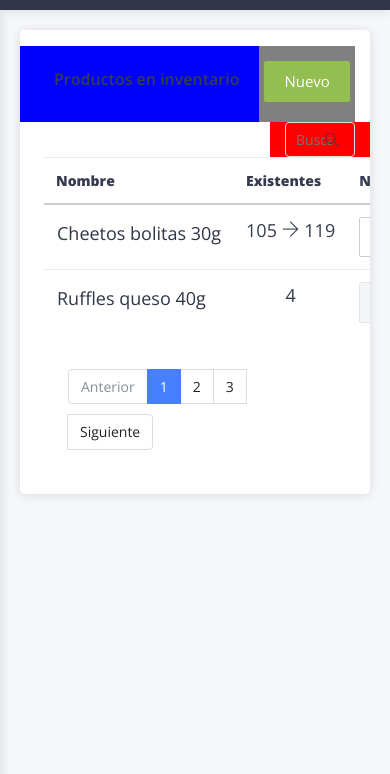
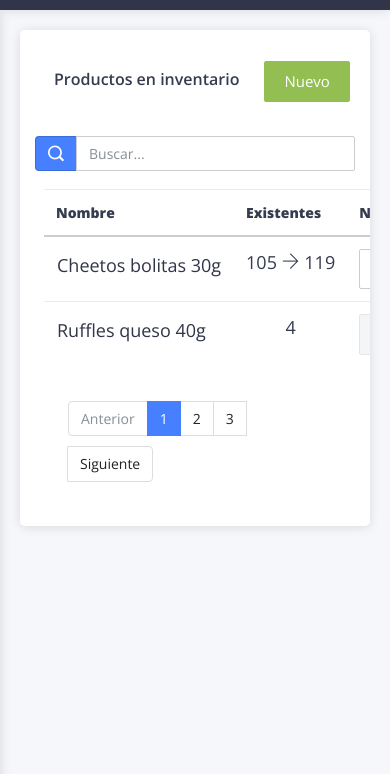
Before and after one commit to edwinchp/casa-pineiro-html-template, a plain HTML site: page product.index.html in a window 390 px wide. Shown: the part 70-844 px from the top of the page. Drawn offline with nearby package versions, Linux system fonts and the light colour scheme; files whose address does not match are found by name.

Commit message:
search box replaced by a default one

```diff
--- a/assets/css/custom.css
+++ b/assets/css/custom.css
@@ -132,13 +132,11 @@ justify-content: start;
     display: flex;
     align-items: center;
     padding-left: 1em;
-    background-color: blue;
 }
 
 .section-header-buttons{
     display: flex;
     align-items: center;
-    background-color: grey;
 
 }
 .section-header-buttons a{
@@ -151,5 +149,12 @@ justify-content: start;
     display: flex;
     align-items: center;
     margin-left: 250px;
-    background-color: red;
+    padding-top: 1em;
 }
+
+
+@media (max-width: 1000px){
+    .section-header-search{
+        margin: 0px;
+    }
+}
--- a/product.index.html
+++ b/product.index.html
@@ -473,16 +473,15 @@
 
                                                         <div class="section-header-buttons">
                                                             <a href="product.create.html"
-                                                                class="btn btn-success btn-success-a ">Nuevo</a>
+                                                                class="btn btn-success btn-success-a"
+                                                                data-toggle="tooltip" data-placement="bottom"
+                                                                data-original-title="Nuevo producto">Nuevo</a>
                                                         </div>
 
                                                         <div class="col-xl-4 section-header-search">
-                                                            <div class="pcoded-search">
-                                                                <div class="pcoded-search-box">
-                                                                    <input type="text" placeholder="Buscar...">
-                                                                    <span class="search-icon"><i class="ti-search"
-                                                                            aria-hidden="true"></i></span>
-                                                                </div>
+                                                            <div class="input-group">
+                                                                <span class="input-group-addon" id="name"><i class="icofont icofont-search"></i></span>
+                                                                <input type="text" class="form-control" placeholder="Buscar..." title="" data-toggle="tooltip" data-original-title="Enter your name">
                                                             </div>
                                                         </div>
                                                     </div>
```
